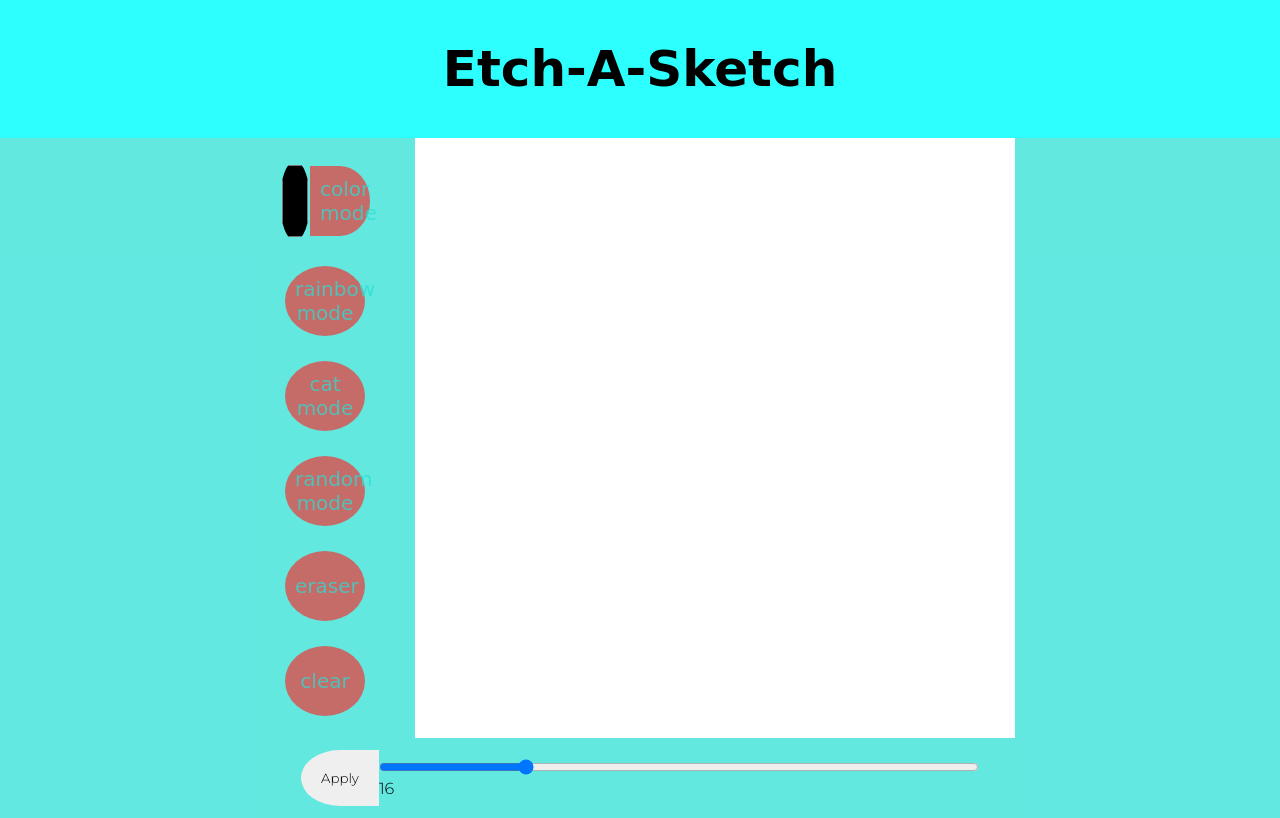
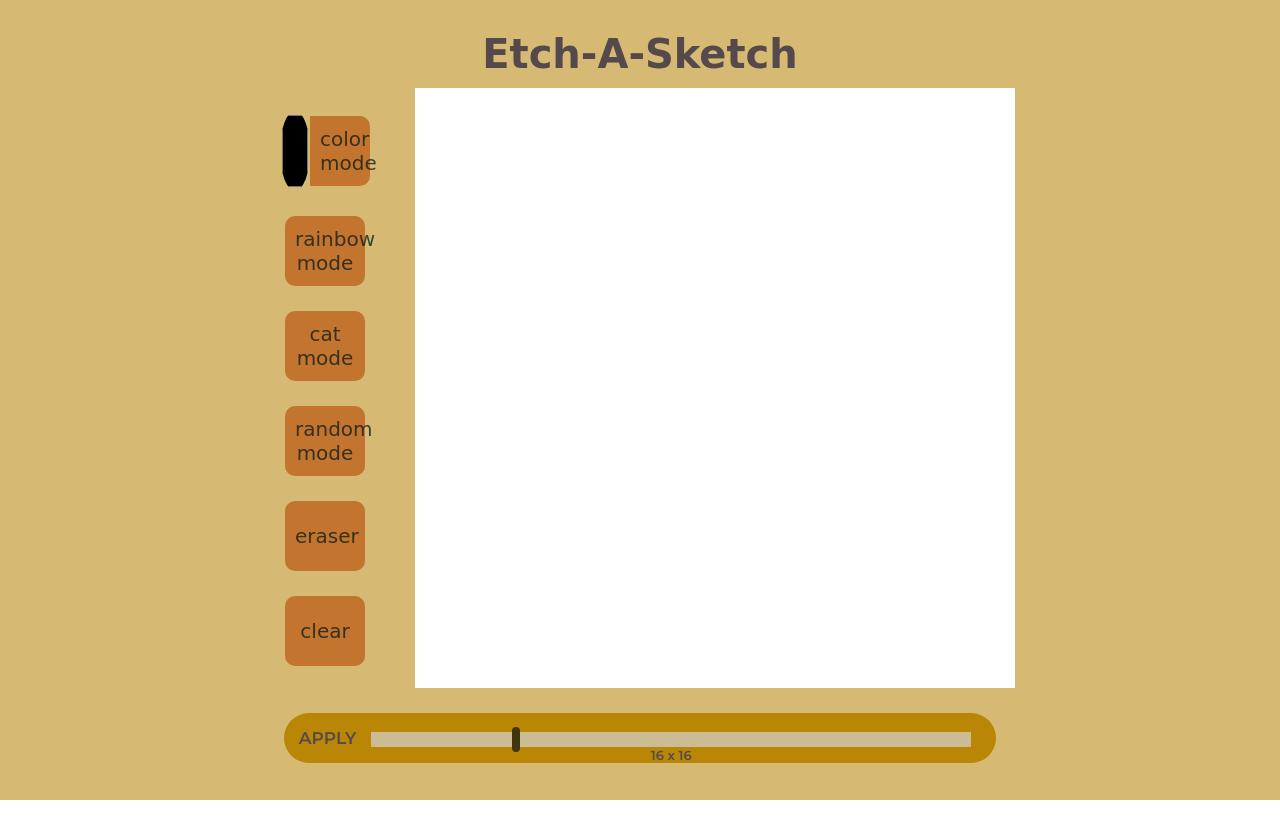
Before and after one commit to jrazec/etch-a-sketch, a plain HTML site: page index.html in a window 1280 px wide. Drawn offline with Linux system fonts and the light colour scheme; a web font is replaced by a local one.

Commit message:
Beige themed design, html and css

```diff
--- a/index.html
+++ b/index.html
@@ -15,30 +15,33 @@
     <title>Etch a Sketch</title>
 </head>
 <body>
-    <div class="header">Etch-A-Sketch</div>
+
+    <div class="header">
+        <div class="title">Etch-A-Sketch</div>
+    </div>
 
     <div class="content">
         <div class="sketch-container">
             <div class="sketch-kit">
                 <div id="color-pallete">
-                     <div class="color"><input id="color-picker" type="color"></div>
-                     <div class="color"><button id="color-mode">color mode</button></div>
+                    <div class="color"><input id="color-picker" type="color"></div>
+                    <div class="color"><button id="color-mode">color mode</button></div>
                 </div>
-
                 <button id="rainbow">rainbow mode</button>
                 <button id="cat">cat mode</button>
                 <button id="random">random mode</button>
                 <button id="eraser">eraser</button>
                 <button id="clear">clear</button>
             </div>
-
             <div class="sketch-area">
                 <!--Here is the area where the divs are going to be created-->
             </div>
         </div>
+
         <div class="sketch-size-manipulator">
-            <button id="apply-btn">Apply</button>
+            <button id="apply-btn">APPLY</button>
             <div class="range-slider"><!--Range slider, to get the input from the user then return to script-->
+                <br><!--Js to push the input in the mddle-->
                 <input type="range" min="1" max="64" value="16" class="slider">
                 <!--Type here is just what kind of input, so range is the slider
                     min for the minimum range
@@ -48,6 +51,8 @@
                 <p id="range-number"></p>
             </div>
         </div>
+
     </div>
+
 </body>
 </html>
--- a/script.js
+++ b/script.js
@@ -28,9 +28,9 @@ function colorCells(colorPicked) {
 //Printing of range number
 const rangeNumber = document.querySelector('#range-number');
 const rangeSlider = document.querySelector('.slider');
-rangeNumber.textContent = rangeSlider.value;//just to display the default value
+rangeNumber.textContent = `${rangeSlider.value} x ${rangeSlider.value}`;//just to display the default value
 rangeSlider.addEventListener('input', () => {
-    rangeNumber.textContent = rangeSlider.value;
+    rangeNumber.textContent = `${rangeSlider.value} x ${rangeSlider.value}`;
 });
 
 
--- a/style.css
+++ b/style.css
@@ -8,31 +8,45 @@
     padding: 0;
     margin: 0;
     font-family: 'Montserrat', sans-serif;
+    color: #56494C;
 }
 
 html {
     height: 100%;
 }
 
-body {
+body {/*To remove scrollbar*/
     min-height: 100%;
-
+    display: flex;
+    flex-direction: column;
 }
 
-.header {
-    background-color: rgba(0, 255, 255, 0.822);
-    text-align: center;
-    padding: 40px;
-    font-size: 50px;
+.header {/*Header|Title Section*/
+    background-color: #D6BA73;
+    display: flex;
+    justify-content: center;
+    align-items:center;
+    padding-top: 20px;
+    max-height: 120px;
     font-family: 'Borel', cursive;
     font-weight: bold;
+    flex: 1;
+}
+.title {
+    font-family: 'Borel', cursive;
+    font-size: 40px;
+    padding: 0;
 }
 
-.content {
+.content {/*Sketch|Feature/Modes Selector Section*/
     display: flex;
     flex-direction: column;
-    background-color: #28dfd5b9;
+    background-color: #d6ba73;
     align-items: center;
+    flex: 1;
+    align-items: center;
+    justify-content: center;
+    gap:10px;
 }
 
 .sketch-container {
@@ -42,6 +56,7 @@ body {
     height: 600px;
 
 }
+
 .sketch-kit {
     display: flex;
     flex-direction: column;
@@ -49,35 +64,33 @@ body {
     justify-content: space-around;
     gap: 10px;
     padding: 15px;
+
 }
 .sketch-kit button {
     font-family: 'Handjet', cursive;
     font-size: 20px;
     font-weight: 500;
-    color: #28dfd5b9;
+    color: #001615b9;
     height: 70px;
     width: 80px;
     padding: 10px;
-    background-color: rgba(255, 35, 35, 0.63);
+    background-color: rgba(184, 79, 9, 0.63);
     border: none;
-    border-radius: 50%;
+    border-radius: 10px;
 }
 
 .sketch-area {
     height: 600px;
     width: 600px;
-
     display: flex;
     flex-wrap: wrap;
+}
 
-}
-.cell {
-   background-color: white;
+.cell {/*Class for all divs to be created*/
+   background-color: rgb(255, 255, 255);
 }
 
 .sketch-size-manipulator {
-    /*Problem to be searched*/
-    /*How to put this on the bottom*/
     display: flex;
     margin-bottom: auto;
     height: 80px;
@@ -85,11 +98,18 @@ body {
     justify-content: center;
 }
 #apply-btn {
-    padding: 20px;
+    font-size: 17px;
+    font-weight: 600;
+    padding: 15px;
+    background-color: #b98605;
     border: none;
-    border-top-left-radius: 50%;
-    border-bottom-left-radius: 50%;
-
+    border-top-left-radius: 30px;
+    border-bottom-left-radius: 30px;
+}
+#apply-btn:hover{
+    transition: 1s;
+    background-color: #b986058a;
+    color: white;
 }
 
 /*to design the slider*/
@@ -98,6 +118,40 @@ body {
     color: bisque;
 }
 
+#range-number {
+    font-size: 13px;
+    font-weight: 600;
+}
+
+.range-slider {
+    display: flex;
+    flex-direction: column;
+    align-items: center;
+    justify-content: center;
+    width: 600px;
+    background-color: #b98605;
+    padding-right: 25px;
+    border-top-right-radius: 30px;
+    border-bottom-right-radius: 30px;
+}
+
+.slider {/*Credits to W3Schools!*/
+    -webkit-appearance: none;
+    width: 100%;
+    height: 15px;
+    background: #d3d3d3;
+    outline: none;
+    opacity: 0.7;
+  }
+.slider::-webkit-slider-thumb {
+    -webkit-appearance: none;
+    border-radius: 10px;
+    appearance: none;
+    width: 8px;
+    height: 25px;
+    background: #0f1311;
+    cursor: pointer;
+  }
 /*to design color-pallete*/
 #color-pallete {
     display: flex;
@@ -119,3 +173,10 @@ body {
     border-top-left-radius: 0;
     border-bottom-left-radius: 0;
 }
+
+/*Button Font Colors! when Hovered!*/
+.sketch-kit > button:hover,
+.color > button:hover {
+    transition: 120ms;
+    color: rgba(255, 255, 255, 0.336);
+}
```
